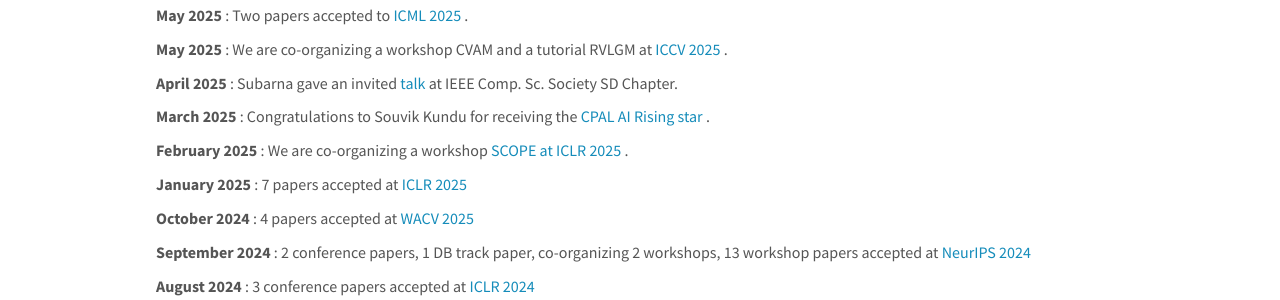
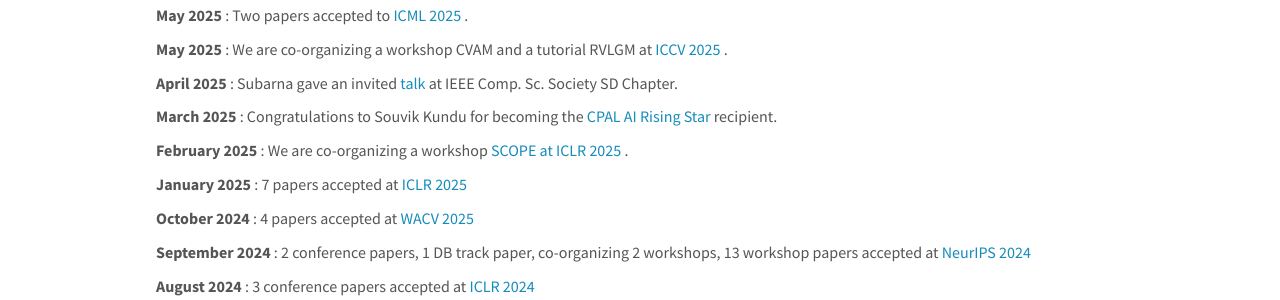
Before and after one commit to intelailabpage/intelailabpage.github.io, a Jekyll site: the page built from _pages/allnews.md, in a window 1280 px wide and 900 px high. Shown: the part 178-478 px from the top of the window. Built offline with Jekyll 4.4.1, drawn with Linux system fonts in a browser that asks for light colours; nearby versions of some CDN libraries.

Commit message:
Update news.yml

```diff
--- a/_data/news.yml
+++ b/_data/news.yml
@@ -11,7 +11,7 @@
   headline: Subarna gave an invited <a href="https://events.vtools.ieee.org/m/478569"> talk </a> at IEEE Comp. Sc. Society SD Chapter.
 
 - date: March 2025
-  headline: Congratulations to Souvik Kundu for receiving the <a href="https://cpal.cc/rising_stars_presentations/" > CPAL AI Rising star </a>.
+  headline: Congratulations to Souvik Kundu for becoming the <a href="https://cpal.cc/rising_stars_presentations/" > CPAL AI Rising Star </a> recipient.
 
 - date: February 2025
   headline: We are co-organizing a workshop <a href="https://scope-workshop.github.io/"> SCOPE at ICLR 2025 </a>.
```
